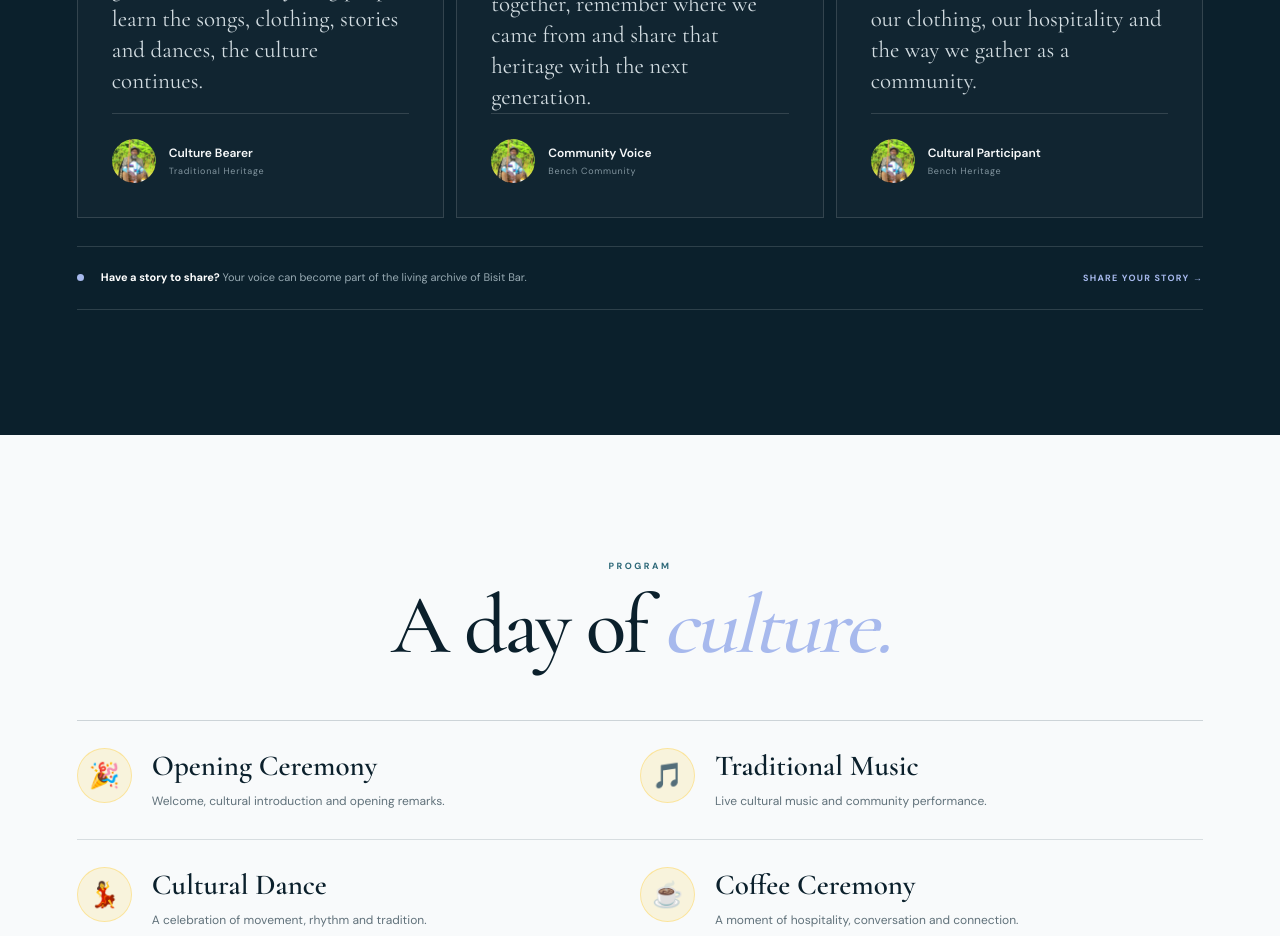
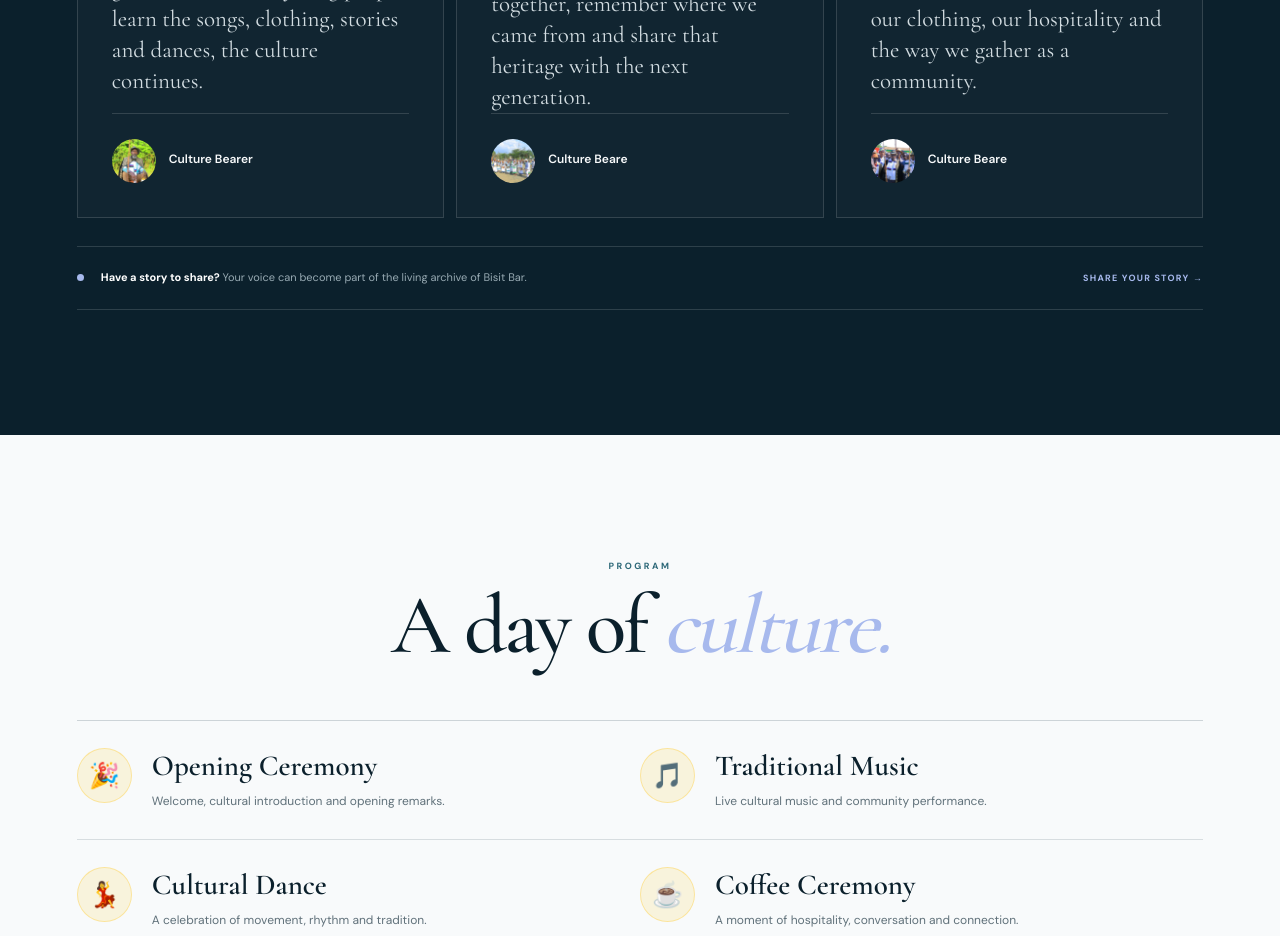
Before and after one commit to Samfo444Assefa/benche-culuture-bistbar, a React (Vite) app: page / in a window 1280 px wide. Shown: the part 5680-6616 px from the top of the page. Built offline with nearby package versions, Linux system fonts and the light colour scheme.

Commit message:
Update Testimonials.jsx

```diff
--- a/src/components/Testimonials.jsx
+++ b/src/components/Testimonials.jsx
@@ -1,8 +1,8 @@
 export default function Testimonials() {
   const testimonials = [
-    ['hero-12.jpg','Culture Bearer','Traditional Heritage','Our traditions connect the generations. When young people learn the songs, clothing, stories and dances, the culture continues.'],
-    ['hero-12.jpg','Community Voice','Bench Community','A celebration gives our community a place to come together, remember where we came from and share that heritage with the next generation.'],
-    ['hero-12.jpg','Cultural Participant','Bench Heritage','Culture is something we live. It is in our music, our movement, our clothing, our hospitality and the way we gather as a community.'],
+    ['hero-12.jpg','Culture Bearer','','Our traditions connect the generations. When young people learn the songs, clothing, stories and dances, the culture continues.'],
+    ['hero-11.jpg','Culture Beare','','A celebration gives our community a place to come together, remember where we came from and share that heritage with the next generation.'],
+    ['hero-1.jpg','Culture Beare','','Culture is something we live. It is in our music, our movement, our clothing, our hospitality and the way we gather as a community.'],
   ];
   return <section className="section voices" id="voices"><div className="wrap">
     <div className="voices-heading reveal"><div><div className="section-kicker">Voices of Heritage</div><h2 className="section-title">The people who<br /><em>carry the story.</em></h2></div><p className="lead">Bisit Bar is not only a celebration to watch. It is a culture carried by people who remember, practice and teach the traditions of the Bench community.</p></div>
```
